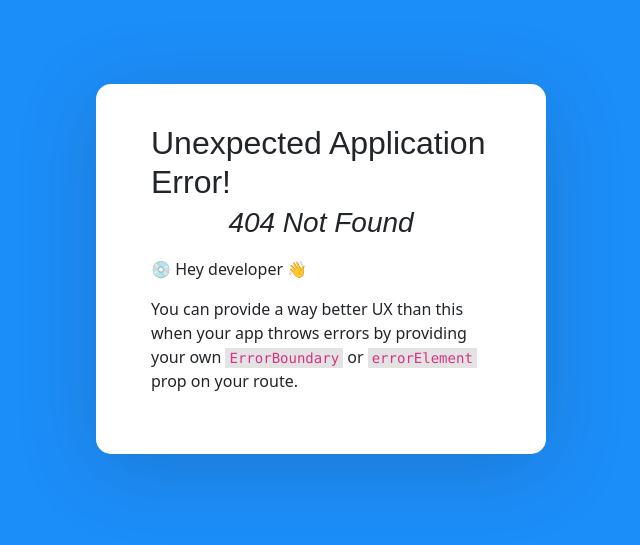
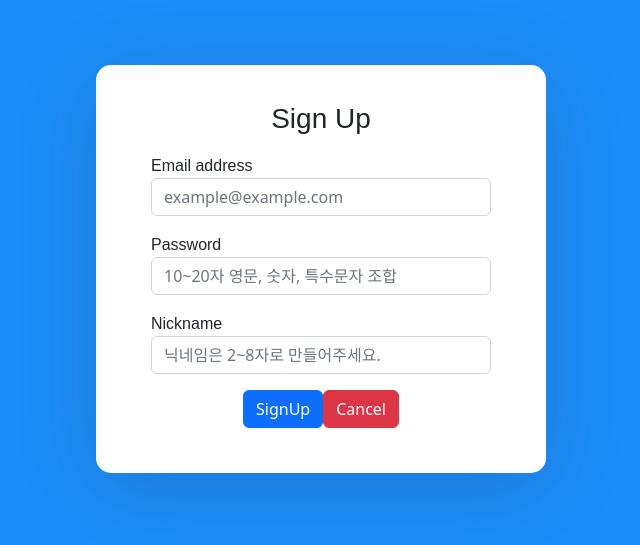
Before and after one commit to Seuleeee/life_sports, a React (Create React App) app in the folder frontend/: page /register in a window 1280 px wide. Before the commit this address had no page. Shown: the part 131-676 px from the top of the page, without its empty margins (319-959 px from the left). Built offline with nearby package versions, Linux system fonts and the light colour scheme.

Commit message:
FE: design: 로그인, 회원가입 화면 생성 및 화면 이동 연결

```diff
--- a/frontend/src/App.js
+++ b/frontend/src/App.js
@@ -3,7 +3,7 @@ import { createBrowserRouter, RouterProvider } from 'react-router-dom';
 
 import '../node_modules/bootstrap/dist/css/bootstrap.min.css';
 
-import { Home, Auth } from './pages';
+import { Home, Auth, Login, SignUp } from './pages';
 
 function App(props) {
 	const router = createBrowserRouter([
@@ -12,18 +12,16 @@ function App(props) {
 			element: <Home />,
 		},
 		{
-			path: '/auth',
-			element: <Auth />,
+			path: '/login',
+			element: <Login />,
+		},
+		{
+			path: '/register',
+			element: <SignUp />,
 		},
 	]);
 
-	return (
-		<div className={'auth-wrapper'}>
-			<div className={'auth-inner'}>
-				<RouterProvider router={router} />
-			</div>
-		</div>
-	);
+	return <RouterProvider router={router} />;
 }
 
 export default App;
--- a/frontend/src/components/Login.js
+++ /dev/null
@@ -1,35 +0,0 @@
-import React from 'react';
-
-const Login = (props) => {
-	return (
-		<form>
-			<h3>LogIn</h3>
-			<div className='mb-3'>
-				<label>Email address</label>
-				<input type='email' className='form-control' placeholder='Enter email' />
-			</div>
-			<div className='mb-3'>
-				<label>Password</label>
-				<input type='password' className='form-control' placeholder='Enter password' />
-			</div>
-			<div className='mb-3'>
-				<div className='custom-control custom-checkbox'>
-					<input type='checkbox' className='custom-control-input' id='customCheck1' />
-					<label className='custom-control-label' htmlFor='customCheck1'>
-						Remember me
-					</label>
-				</div>
-			</div>
-			<div className='d-grid'>
-				<button type='submit' className='btn btn-primary'>
-					Submit
-				</button>
-			</div>
-			<p className='forgot-password text-right'>
-				Forgot <a href='#'>password?</a>
-			</p>
-		</form>
-	);
-};
-
-export default Login;
--- a/frontend/src/pages/Home.js
+++ b/frontend/src/pages/Home.js
@@ -1,9 +1,9 @@
 import React, { Component } from 'react';
-import Login from '../components/Login';
+import Login from './Login';
 
 class Home extends Component {
 	render() {
-		return <Login />;
+		return <div>Home</div>;
 	}
 }
 
--- /dev/null
+++ b/frontend/src/pages/Login.js
@@ -0,0 +1,52 @@
+import React from 'react';
+
+import { Link } from 'react-router-dom';
+
+const Login = (props) => {
+	return (
+		<div className={'auth-wrapper'}>
+			<div className={'auth-inner'}>
+				<form>
+					<h3>LogIn</h3>
+					<div className='mb-3'>
+						<label>Email address</label>
+						<input type='email' className='form-control' placeholder='Enter email' />
+					</div>
+					<div className='mb-3'>
+						<label>Password</label>
+						<input
+							type='password'
+							className='form-control'
+							placeholder='Enter password'
+						/>
+					</div>
+					<div className='mb-3'>
+						<div className='custom-control custom-checkbox'>
+							<input
+								type='checkbox'
+								className='custom-control-input'
+								id='customCheck1'
+							/>
+							<label className='custom-control-label' htmlFor='customCheck1'>
+								Remember me
+							</label>
+						</div>
+					</div>
+					<div className='d-grid'>
+						<button type='submit' className='btn btn-primary'>
+							Submit
+						</button>
+					</div>
+					<p className='forgot-password text-right'>
+						<Link to={'/register'}>Sing Up</Link>
+					</p>
+					<p className='forgot-password text-right'>
+						Forgot <a href='src/pages/Login#'>password?</a>
+					</p>
+				</form>
+			</div>
+		</div>
+	);
+};
+
+export default Login;
--- /dev/null
+++ b/frontend/src/pages/SignUp.js
@@ -0,0 +1,51 @@
+import React from 'react';
+
+import { Link } from 'react-router-dom';
+
+const SignUp = (props) => {
+	return (
+		<div className={'auth-wrapper'}>
+			<div className={'auth-inner'}>
+				<form>
+					<h3>Sign Up</h3>
+					<div className='mb-3'>
+						<label>Email address</label>
+						<input
+							type='email'
+							className='form-control'
+							placeholder='example@example.com'
+						/>
+					</div>
+					<div className='mb-3'>
+						<label>Password</label>
+						<input
+							type='password'
+							className='form-control'
+							placeholder='10~20자 영문, 숫자, 특수문자 조합'
+						/>
+					</div>
+					<div className='mb-3'>
+						<label>Nickname</label>
+						<input
+							type='text'
+							className='form-control'
+							placeholder='닉네임은 2~8자로 만들어주세요.'
+						/>
+					</div>
+					<div className='d-flex justify-content-center'>
+						<button type='submit' className='btn btn-primary'>
+							SignUp
+						</button>
+						<Link to={'/login'}>
+							<button type='submit' className='btn btn-danger'>
+								Cancel
+							</button>
+						</Link>
+					</div>
+				</form>
+			</div>
+		</div>
+	);
+};
+
+export default SignUp;
--- a/frontend/src/pages/index.js
+++ b/frontend/src/pages/index.js
@@ -1,2 +1,4 @@
 export { default as Home } from './Home';
 export { default as Auth } from './Auth';
+export { default as SignUp } from './SignUp';
+export { default as Login } from './Login';
```
Also changed, not shown: frontend/src/components/SignIn.js (deleted, +0 -7 lines).
